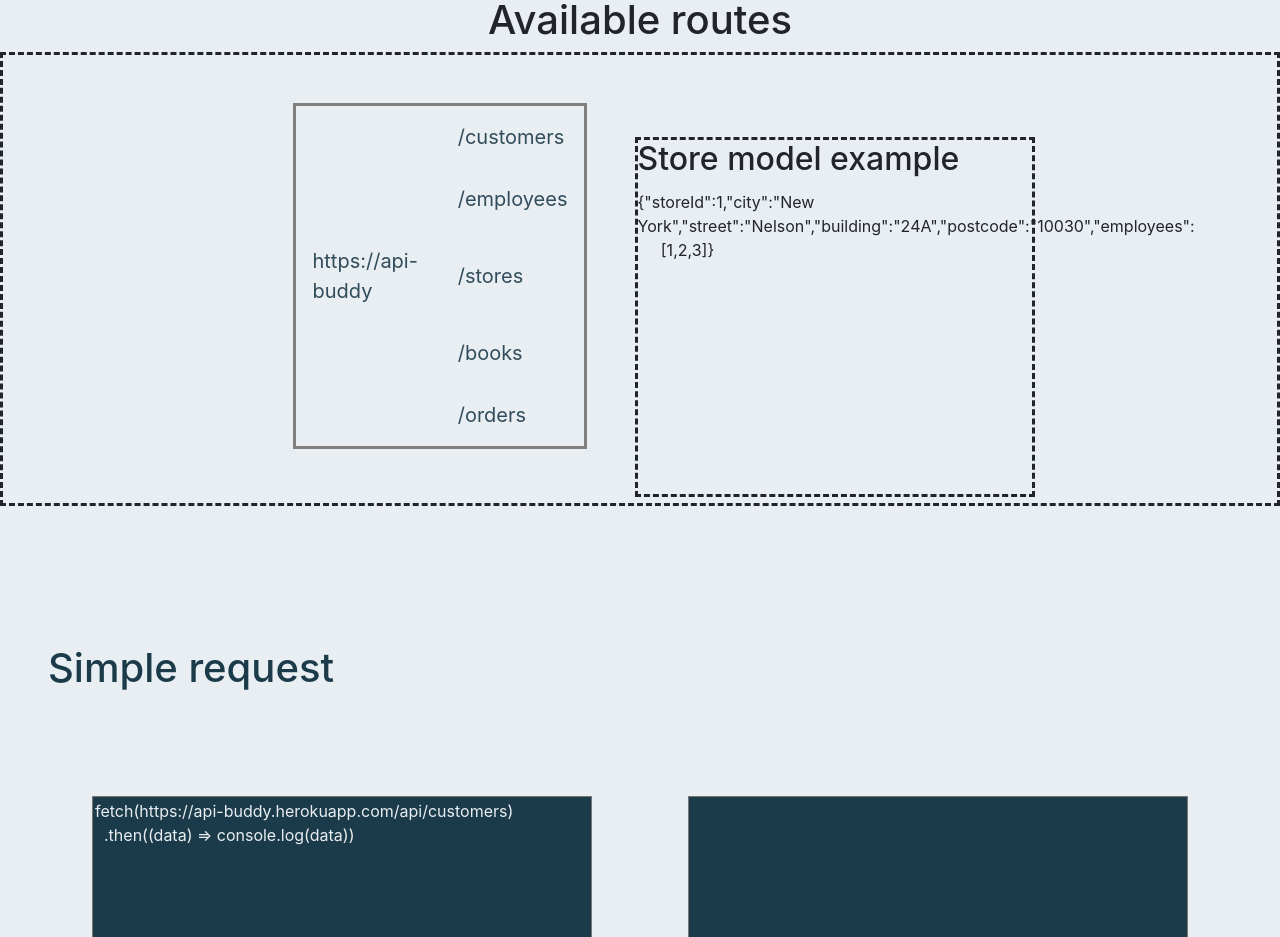
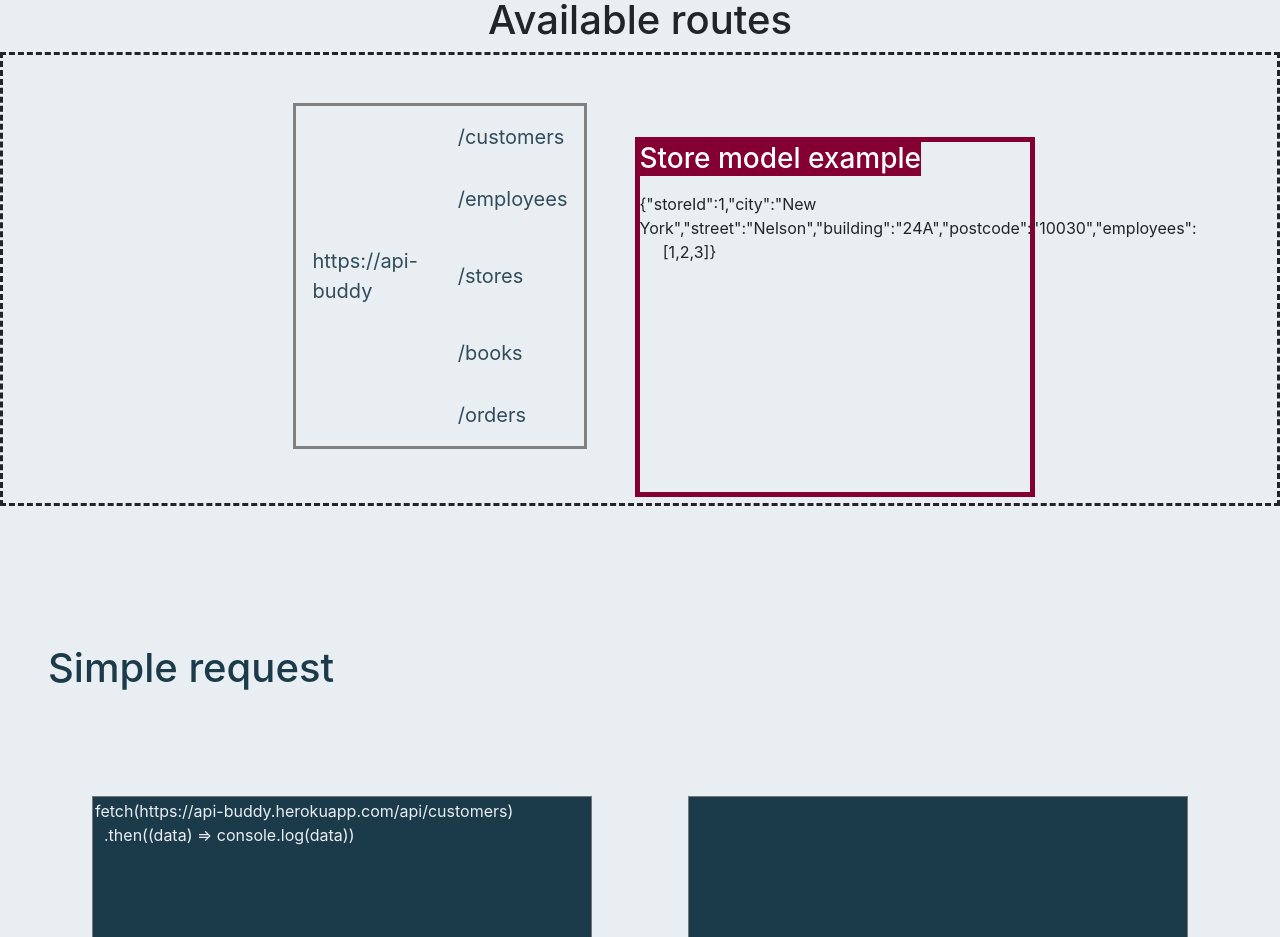
Before and after one commit to SidnevIgor/api-buddy-react, a React (Create React App) app: page / in a window 1280 px wide. Shown: the part 1020-1957 px from the top of the page. Built offline with nearby package versions, Linux system fonts and the light colour scheme.

Commit message:
Update routesDisplay.jsx

```diff
--- a/src/components/routesDisplay.jsx
+++ b/src/components/routesDisplay.jsx
@@ -40,9 +40,9 @@ export default class RoutesDisplay extends Component {
               </tr>
             </tbody>
           </table>
-          <div style = {{width: "400px",height: "360px", borderStyle: "dashed", display: "inline-block"}}>
-            <h2 style = {{position: "absolute"}}>{this.state.chosenModel} model example</h2>
-            <p style = {{position: "absolute", height: "300px", width: "100px", resize: "none", marginTop: "50px"}}>
+          <div style = {{width: "400px", minHeight: "360px", border: " 5px solid #840032", display: "inline-block"}}>
+            <h3 style = {{position: "absolute", backgroundColor: "#840032", color: "#FFFFFF"}}>{this.state.chosenModel} model example</h3>
+            <p style = {{position: "absolute", width: "100px", resize: "none", marginTop: "50px"}}>
               {JSON.stringify(this.state.modelDesc)}
             </p>
           </div>
```
